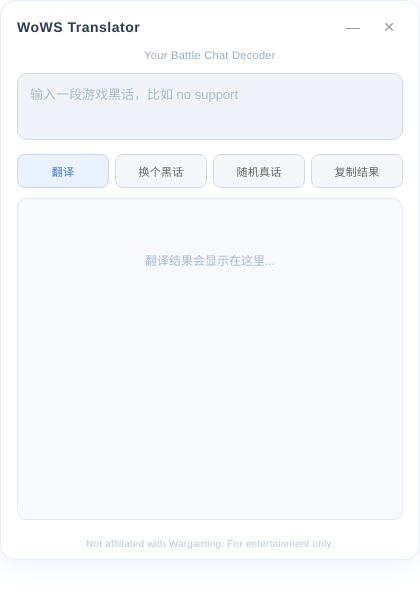
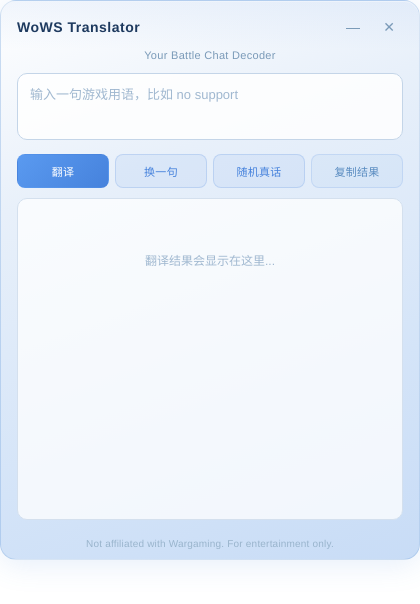
Before and after one commit to Pacific-whitewhale/wows-translator, an Electron app: page index.html in a window 420 px wide. Drawn offline with Linux system fonts and the light colour scheme.

Commit message:
style: blue-white gradient UI, higher opacity, replace slang terms for Chinese context

```diff
--- a/index.html
+++ b/index.html
@@ -22,14 +22,14 @@
     <div class="input-area">
       <textarea
         id="input-text"
-        placeholder="输入一段游戏黑话，比如 no support"
+        placeholder="输入一句游戏用语，比如 no support"
         rows="3"
       ></textarea>
     </div>
 
     <div class="button-row">
       <button id="btn-translate" class="btn btn-primary">翻译</button>
-      <button id="btn-random-phrase" class="btn btn-secondary">换个黑话</button>
+      <button id="btn-random-phrase" class="btn btn-secondary">换一句</button>
       <button id="btn-truth" class="btn btn-secondary">随机真话</button>
       <button id="btn-copy" class="btn btn-copy">复制结果</button>
     </div>
@@ -48,7 +48,7 @@
           <span class="result-value" id="real-meaning"></span>
         </div>
         <div class="result-row">
-          <span class="result-label">盐分指数：</span>
+          <span class="result-label">暴躁值：</span>
           <span class="result-value" id="salt-score"></span>
         </div>
         <div class="result-row">
--- a/renderer.js
+++ b/renderer.js
@@ -404,7 +404,7 @@
 function fallbackResult(text) {
   return {
     phrase: '',
-    surface_meaning: '这是一个尚未收录的游戏黑话。',
+    surface_meaning: '这是一个尚未收录的游戏用语。',
     real_meaning: '系统暂时无法翻译，但不代表你的血压不会因此升高。',
     salt_score: 66,
     blame_score: 100,
@@ -487,7 +487,7 @@
   const lines = [
     '【表面含义】' + currentResult.surface_meaning,
     '【真实含义】' + currentResult.real_meaning,
-    '盐分指数：' + (currentResult.salt_score || 0) + ' / 100',
+    '暴躁值：' + (currentResult.salt_score || 0) + ' / 100',
     '甩锅指数：' + (currentResult.blame_score || 0) + ' / 100',
     '推荐回复：' + currentResult.reply
   ];
--- a/style.css
+++ b/style.css
@@ -19,15 +19,15 @@
   height: 560px;
   margin: 0;
   border-radius: 16px;
-  background: rgba(255, 255, 255, 0.94);
+  background: linear-gradient(160deg, #ffffff 0%, #e8f0fa 30%, #d4e4f8 70%, #c8dcf6 100%);
   backdrop-filter: blur(20px);
   -webkit-backdrop-filter: blur(20px);
-  border: 1px solid rgba(180, 200, 230, 0.3);
+  border: 1px solid rgba(100, 150, 210, 0.25);
   display: flex;
   flex-direction: column;
   overflow: hidden;
   color: #333;
-  box-shadow: 0 4px 30px rgba(100, 150, 220, 0.12);
+  box-shadow: 0 4px 30px rgba(80, 140, 220, 0.15), inset 0 1px 0 rgba(255,255,255,0.8);
 }
 
 /* Title Bar */
@@ -38,13 +38,14 @@
   align-items: center;
   padding: 12px 16px 8px 16px;
   flex-shrink: 0;
+  background: linear-gradient(180deg, rgba(70, 130, 220, 0.08) 0%, transparent 100%);
 }
 
 .title-text {
   font-size: 14px;
   font-weight: 700;
   letter-spacing: 0.5px;
-  color: #2c3e50;
+  color: #1e3a5f;
 }
 
 .title-buttons {
@@ -56,7 +57,7 @@
   -webkit-app-region: no-drag;
   background: transparent;
   border: none;
-  color: #999;
+  color: #7a9ab8;
   font-size: 14px;
   cursor: pointer;
   width: 28px;
@@ -69,19 +70,19 @@
 }
 
 .title-btn:hover {
-  background: rgba(0, 0, 0, 0.06);
-  color: #333;
+  background: rgba(70, 130, 220, 0.1);
+  color: #4682dc;
 }
 
 #btn-close:hover {
-  background: rgba(255, 60, 60, 0.15);
+  background: rgba(255, 60, 60, 0.18);
   color: #e74c3c;
 }
 
 /* Subtitle */
 .subtitle {
   font-size: 11px;
-  color: #99aabb;
+  color: #7a9ab8;
   text-align: center;
   padding: 0 16px 12px 16px;
   letter-spacing: 0.3px;
@@ -103,24 +104,25 @@
 textarea {
   width: 100%;
   resize: none;
-  background: #f0f4f8;
-  border: 1px solid #d0dae5;
+  background: rgba(255, 255, 255, 0.85);
+  border: 1px solid #c4d5e8;
   border-radius: 10px;
-  color: #333;
+  color: #2a3a50;
   font-size: 13px;
   padding: 10px 12px;
   font-family: inherit;
   outline: none;
-  transition: border-color 0.2s ease;
+  transition: all 0.2s ease;
 }
 
 textarea:focus {
-  border-color: rgba(80, 140, 255, 0.5);
+  border-color: #5a9af0;
   background: #fff;
+  box-shadow: 0 0 0 3px rgba(80, 140, 255, 0.1);
 }
 
 textarea::placeholder {
-  color: #aabbcc;
+  color: #a0b8d0;
 }
 
 /* Button Row */
@@ -136,7 +138,7 @@
   flex: 1;
   padding: 8px 4px;
   border-radius: 8px;
-  border: 1px solid #d0dae5;
+  border: 1px solid #c4d5e8;
   font-size: 11px;
   font-family: inherit;
   cursor: pointer;
@@ -146,37 +148,38 @@
 }
 
 .btn-primary {
-  background: rgba(80, 140, 255, 0.12);
-  color: #3a7bd5;
-  border-color: rgba(80, 140, 255, 0.25);
+  background: linear-gradient(135deg, #5a9af0, #4682dc);
+  color: #fff;
+  border-color: transparent;
 }
 
 .btn-primary:hover {
-  background: rgba(80, 140, 255, 0.22);
-  border-color: rgba(80, 140, 255, 0.4);
-  color: #2c62ae;
+  background: linear-gradient(135deg, #6aa8f6, #5090e8);
+  box-shadow: 0 2px 8px rgba(70, 130, 220, 0.3);
 }
 
 .btn-secondary {
-  background: #f5f7fa;
-  color: #666;
+  background: rgba(70, 130, 220, 0.08);
+  color: #4682dc;
+  border-color: rgba(70, 130, 220, 0.2);
 }
 
 .btn-secondary:hover {
-  background: #e8ecf2;
-  color: #333;
-  border-color: #c0cad6;
+  background: rgba(70, 130, 220, 0.15);
+  color: #3568b0;
+  border-color: rgba(70, 130, 220, 0.35);
 }
 
 .btn-copy {
-  background: #f5f7fa;
-  color: #666;
+  background: rgba(70, 130, 220, 0.06);
+  color: #5a8cc0;
+  border-color: rgba(70, 130, 220, 0.15);
 }
 
 .btn-copy:hover {
-  background: #e8ecf2;
-  color: #333;
-  border-color: #c0cad6;
+  background: rgba(70, 130, 220, 0.12);
+  color: #4682dc;
+  border-color: rgba(70, 130, 220, 0.3);
 }
 
 /* Result Area */
@@ -184,23 +187,23 @@
   flex: 1;
   margin: 0 16px 10px 16px;
   padding: 12px 14px;
-  background: #f7f9fc;
-  border: 1px solid #e2e8f0;
+  background: rgba(255, 255, 255, 0.75);
+  border: 1px solid #d4e0ee;
   border-radius: 10px;
   overflow-y: auto;
   min-height: 0;
 }
 
 .result-placeholder {
-  color: #aabbcc;
+  color: #a0b8d0;
   font-size: 12px;
   text-align: center;
   padding-top: 40px;
 }
 
-/* AI 加载动画 */
+/* AI loading animation */
 .ai-loading {
-  color: #3a7bd5;
+  color: #4682dc;
   font-size: 14px;
   display: inline-flex;
   align-items: center;
@@ -234,14 +237,14 @@
 }
 
 .result-label {
-  color: #8899aa;
+  color: #6a8aaa;
   white-space: nowrap;
   flex-shrink: 0;
   min-width: 70px;
 }
 
 .result-value {
-  color: #444;
+  color: #2a3a55;
 }
 
 #salt-score {
@@ -255,25 +258,25 @@
 }
 
 #reply {
-  color: #3a7bd5;
+  color: #4682dc;
   font-style: italic;
 }
 
 .match-info {
   margin-top: 4px;
   padding-top: 6px;
-  border-top: 1px solid #e2e8f0;
+  border-top: 1px solid #d8e4f2;
 }
 
 #match-info {
-  color: #8899aa;
+  color: #7a9ab8;
   font-size: 11px;
 }
 
 /* Footer */
 .footer {
   font-size: 10px;
-  color: #bcc8d6;
+  color: #99b4cc;
   text-align: center;
   padding: 8px 16px 10px 16px;
   flex-shrink: 0;
@@ -290,10 +293,10 @@
 }
 
 .result-area::-webkit-scrollbar-thumb {
-  background: rgba(0, 0, 0, 0.08);
+  background: rgba(70, 130, 220, 0.18);
   border-radius: 2px;
 }
 
 .result-area::-webkit-scrollbar-thumb:hover {
-  background: rgba(0, 0, 0, 0.15);
+  background: rgba(70, 130, 220, 0.3);
 }
```
Also changed, not shown: README.md.
